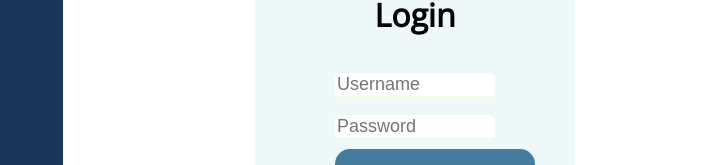
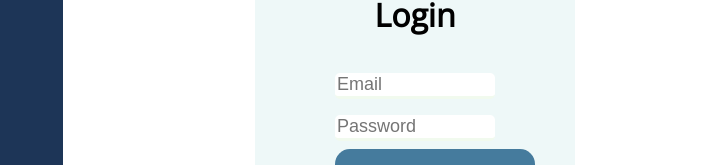
Before and after one commit to cbfacademy-course-material-taylor-2022/software-engineering-project-group-c, a React (Create React App) app in the folder client/: page /Login in a window 1280 px wide. Shown: the part 365-530 px from the top of the page, without its empty margins (577-1280 px from the left). Built offline with nearby package versions, Linux system fonts and the light colour scheme.

Commit message:
login working

```diff
--- a/client/package.json
+++ b/client/package.json
@@ -19,6 +19,7 @@
     "react-icons": "^4.7.1",
     "react-router-dom": "^6.6.1",
     "react-scripts": "^5.0.1",
+    "react-use-navigate": "^0.1.1",
     "socket.io-client": "^4.5.4",
     "web-vitals": "^2.1.3"
   },
--- a/client/src/Pages/Login/login.jsx
+++ b/client/src/Pages/Login/login.jsx
@@ -4,8 +4,24 @@ import "../../Pages/Login/login.css"
 import LogoBanner from '../../components/logoBanner'
 import Button from '../../components/button'
 import { Link } from 'react-router-dom'
+import { useNavigate } from 'react-router-dom'
+import { useForm } from 'react-hook-form'
+import { userLogin } from "../../services/loginService";
 
-const login = () => {
+const Login = () => {
+
+  const {register, handleSubmit} = useForm()
+
+  const navigate = useNavigate();
+
+  const onSubmit = async (formValues) => {
+    // console.log(firstName)
+    const user =  await userLogin(formValues.email, formValues.password);
+    if (user === "success") {
+      navigate("/ExpenseTracker");
+
+  }
+}
 
  return (
     <div className='mainContainer'>
@@ -14,18 +30,18 @@ const login = () => {
         <div className='rightContainer'>
           <LogoBanner />
           <div className='FormContainer'>
-            <form className='loginForm'>
+            <form className='loginForm' onSubmit={handleSubmit(onSubmit)}>
             <div>
               <h1 className='loginFormHeader'>Login</h1>
             </div>
               <input className='loginFormInput'
-              type="text"
-              name="username"
-              placeholder='Username'
+              type="email"
+              {...register('email')}
+              placeholder='Email'
              />
               <input className='loginFormInput'
               type="password"
-              name="password"
+              {...register('password')}
               placeholder='Password'
              />
              <div className='loginFormButton'>
@@ -43,4 +59,4 @@ const login = () => {
     </div>
   )}
 
-export default login
+export default Login
--- /dev/null
+++ b/client/src/services/loginService.js
@@ -0,0 +1,21 @@
+import axios from "axios";
+
+const userLogin = async (email,password) => {
+  const response = await axios.post(`/api/login`,{
+    email,
+    password,
+
+  })
+  .then((response) =>{
+    console.log(response);
+    return "success";
+  })
+  .catch(function (error) {
+    console.log(error);
+  });
+
+  return response;
+}
+
+// All of the endpoints in this file can be exported below
+export { userLogin };
```
Also changed, not shown: client/src/Pages/Registration/registration.jsx (+2 -6 lines), 1 other file (tests, documents, lock files or other folders).
